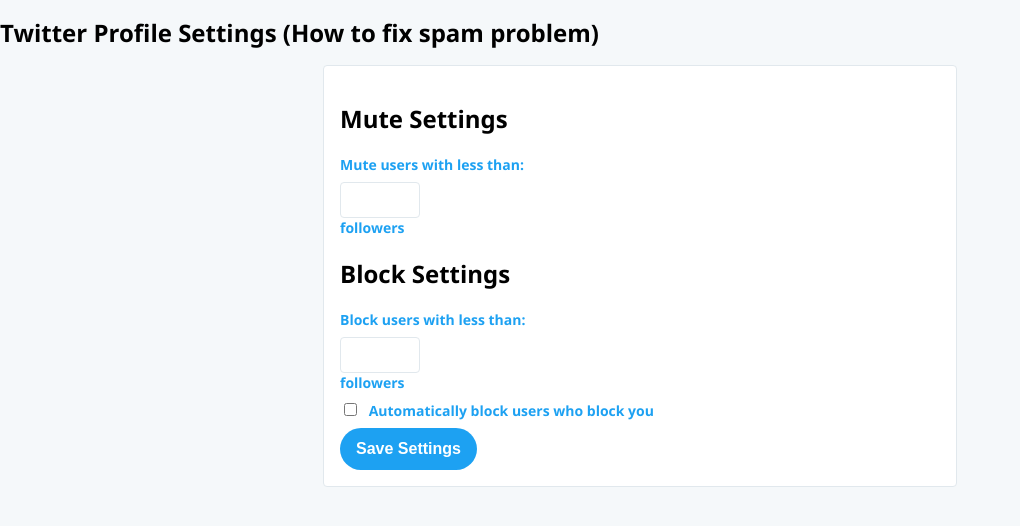
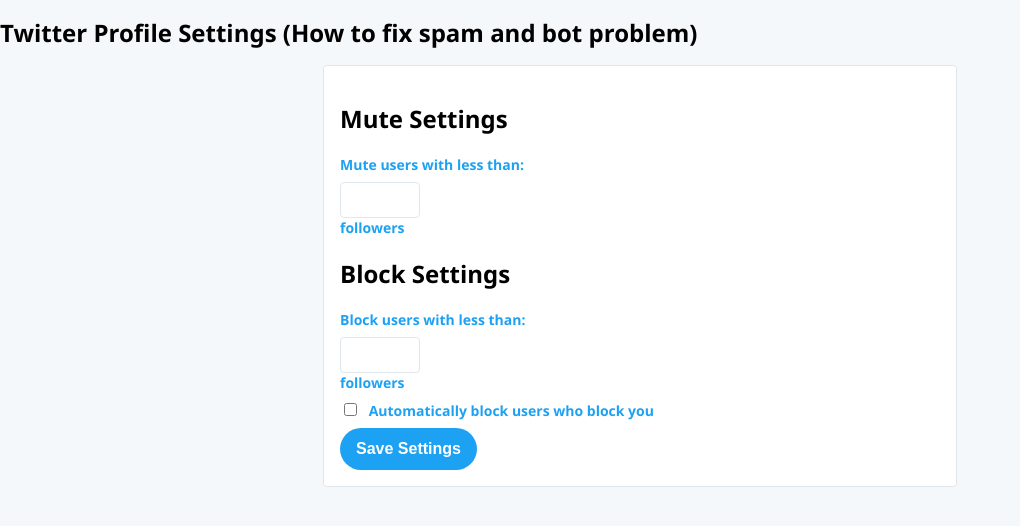
Before and after one commit to wyms/twtr, a plain HTML site: page index.html in a window 1280 px wide. Shown: the whole page, without its empty margins (0-1020 px from the left). Drawn offline with Linux system fonts and the light colour scheme.

Commit message:
Update index.html

```diff
--- a/index.html
+++ b/index.html
@@ -2,7 +2,7 @@
 <html>
   <head>
     <meta charset="UTF-8">
-    <title>Twitter Profile Settings (Desperately Needed) </title>
+    <title>Twitter Profile Settings (How to fix spam and bot problem) </title>
     <style>
       body {
         background-color: #F5F8FA;
@@ -57,7 +57,7 @@
     </style>
   </head>
   <body>
-    <h1>Twitter Profile Settings (How to fix spam problem)</h1>
+    <h1>Twitter Profile Settings (How to fix spam and bot problem)</h1>
     <form>
       <h2>Mute Settings</h2>
       <label for="mute-followers">Mute users with less than:</label>
```
